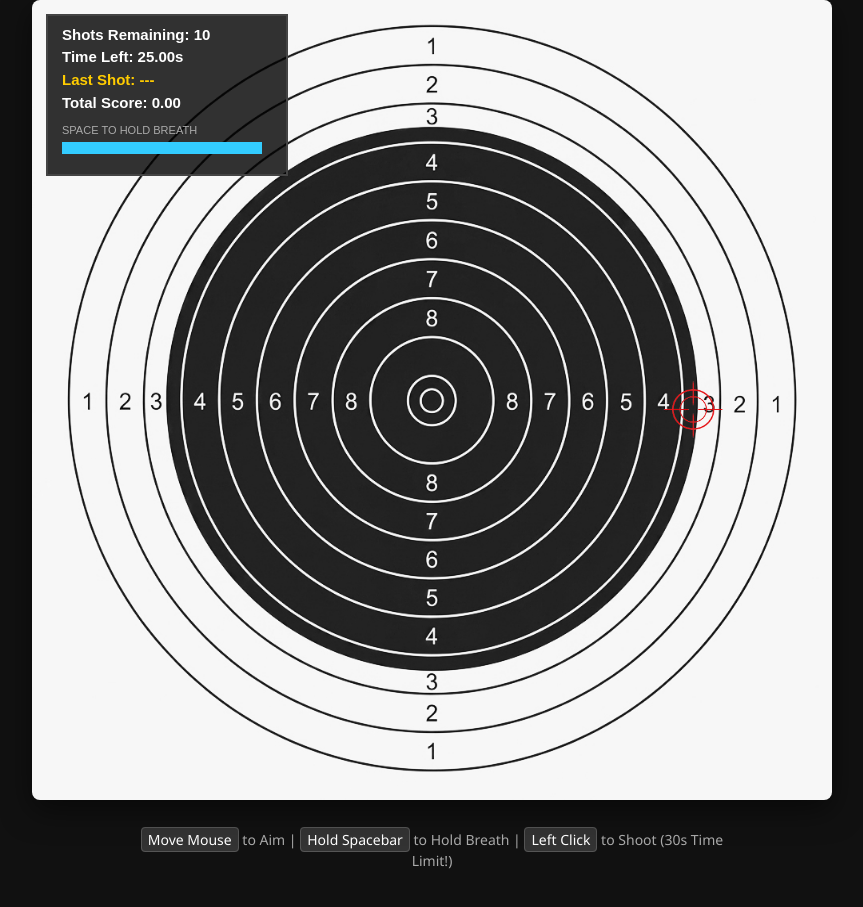
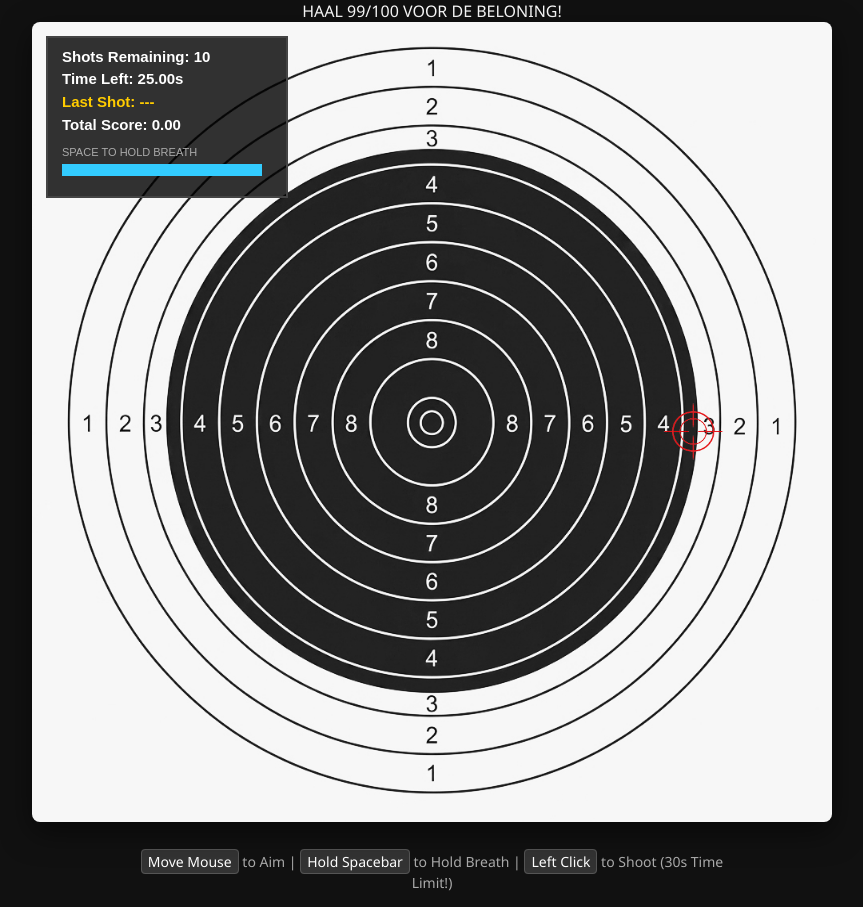
Before and after one commit to MD19811/Schieten, a plain HTML site: page index.html in a window 1280 px wide. Shown: the whole page, without its empty margins (208-1071 px from the left). Before the commit the page ends 885 px from the top, so only its background shows below. Drawn offline with Linux system fonts and the light colour scheme.

Commit message:
Add files via upload

```diff
--- a/index.html
+++ b/index.html
@@ -2,7 +2,7 @@
 <html lang="en">
 <head>
     <meta charset="UTF-8">
-    <title>Precision Shooting Target Game</title>
+    <title>In het bekje schieten</title>
     <style>
         body {
             margin: 0;
@@ -59,6 +59,8 @@
     </style>
 </head>
 <body>
+
+<center>HAAL 99/100 VOOR DE BELONING!</center>
 
 <div id="gameContainer">
     <canvas id="gameCanvas" width="800" height="800"></canvas>
```
